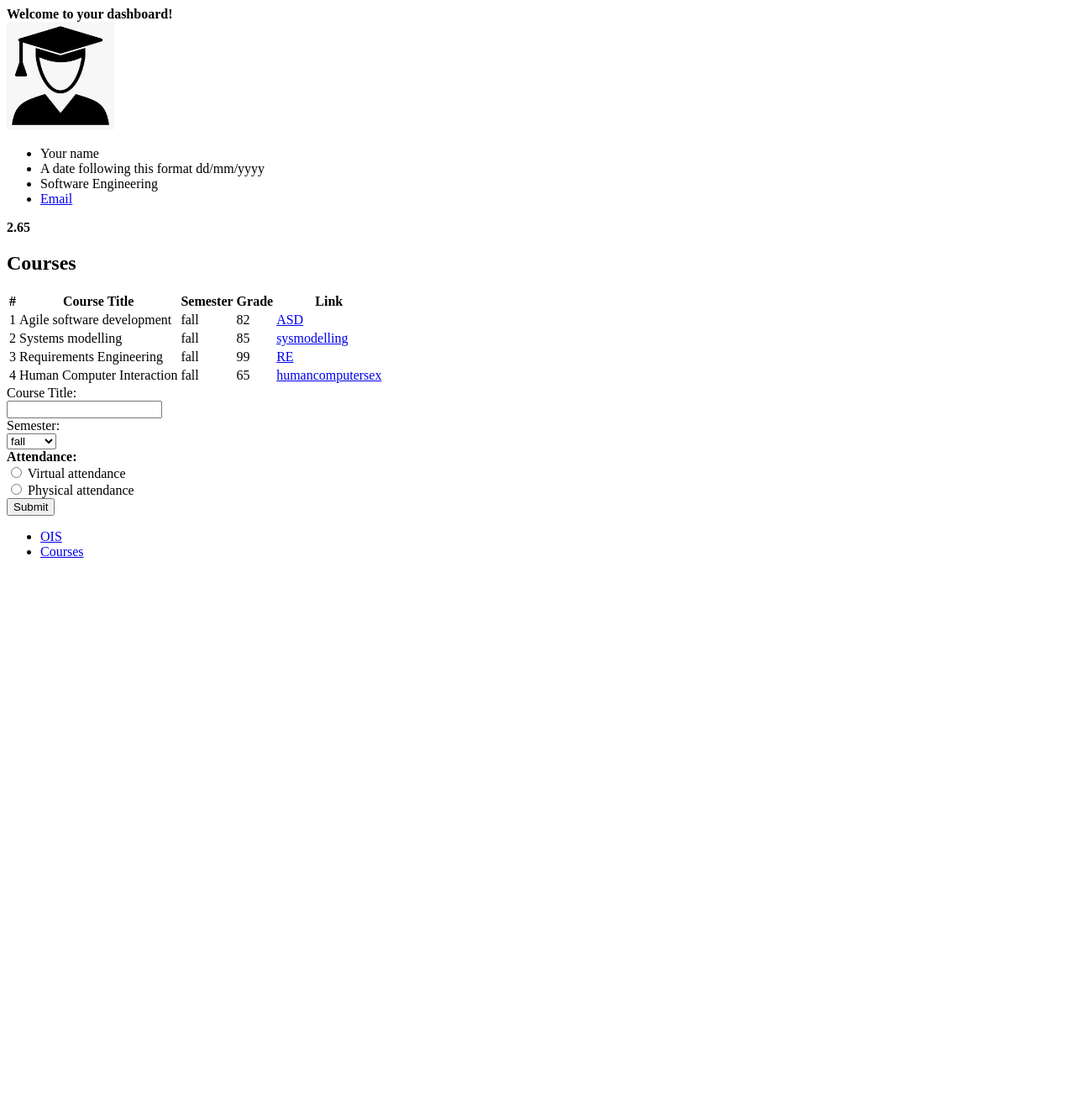
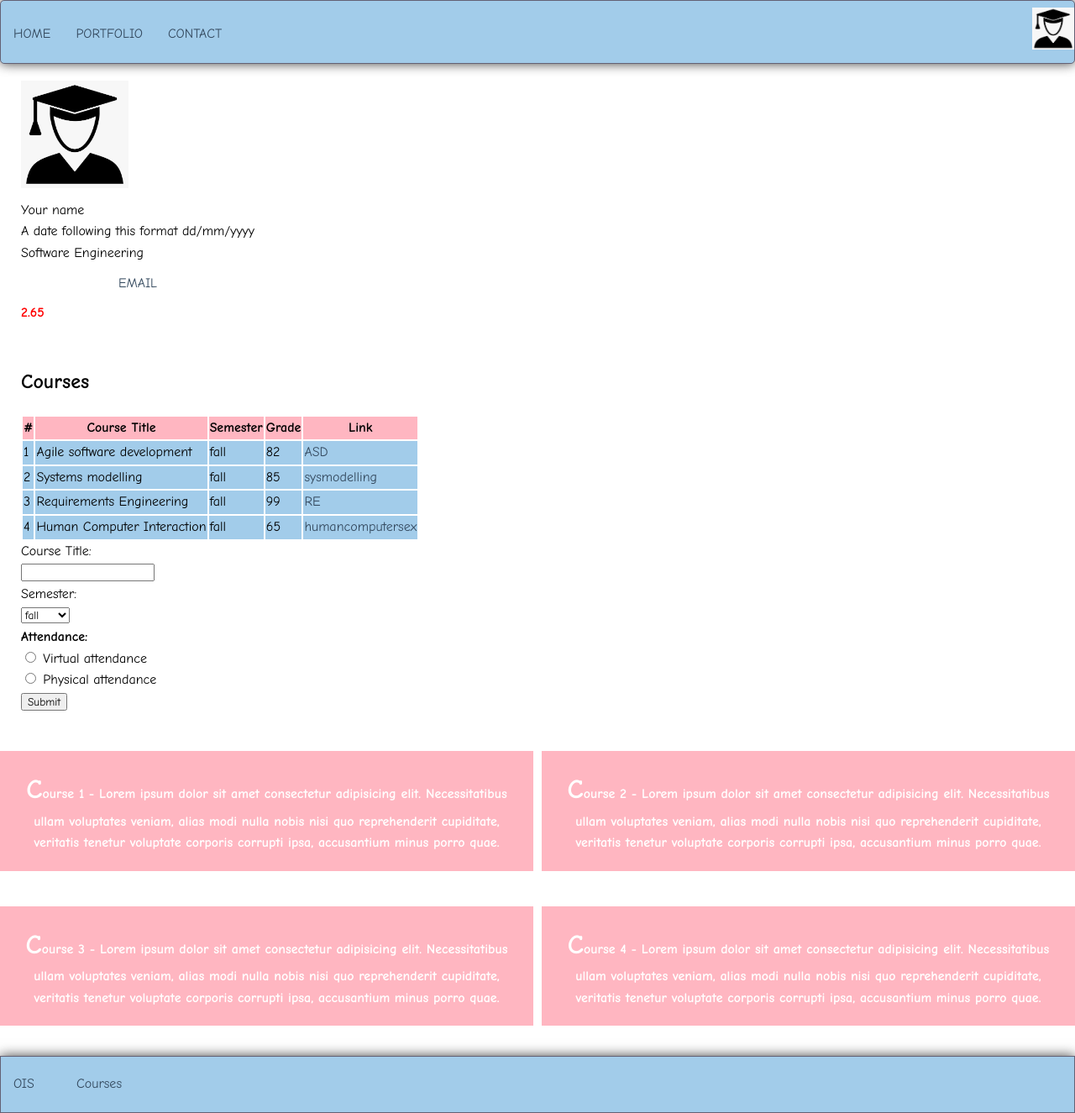
Before and after one commit to rauldsepp/WebAppDev, a plain HTML site: page index.html in a window 1280 px wide. Shown: the whole page at 84% size. Before the commit the page ends 800 px from the top, so only its background shows below. Drawn offline with Linux system fonts and the light colour scheme.

Commit message:
Add style.css

```diff
--- a/index.html
+++ b/index.html
@@ -4,26 +4,32 @@
     <meta charset="UTF-8">
     <meta name="viewport" content="width=device-width, initial-scale=1.0">
     <link rel="icon" href="res/images/favicon.ico">
+    <link rel="stylesheet" href="res/css/style.css">
     <title>My Dashboard</title>
 </head>
 <body>
-<header>
-    <strong>Welcome to your dashboard!</strong>
+<header class="header">
+    <ul class="nav">
+        <li><a href="#">Home</a></li>
+        <li><a href="#">Portfolio</a></li>
+        <li><a href="#">Contact</a></li>
+    </ul>
+    <a class="logo" href="#"><img src="res/images/me.png" width="50" height="50" alt="My picture"></a>
 </header>
 <section>
     <div>
         <img src="res/images/me.png" width="128" height="128" alt="My picture">
     </div>
-    <div>
+    <div class="nav">
         <ul>
             <li>Your name</li>
-            <li> A date following this format dd/mm/yyyy</li>
-            <li> Software Engineering </li>
+            <li>A date following this format dd/mm/yyyy</li>
+            <li>Software Engineering</li>
             <li><a href="mailto:rauldsepp@gmail.com">Email</a></li>
         </ul>
     </div>
     <div>
-        <strong>2.65</strong>
+        <strong class="grade">2.65</strong>
     </div>
 </section>
 <section>
@@ -87,8 +93,21 @@
         <input type="submit">
     </form>
 </section>
-<footer>
-    <ul>
+<div class="grid">
+
+    <p>Course 1 - Lorem ipsum dolor sit amet consectetur adipisicing elit. Necessitatibus ullam voluptates veniam, alias modi nulla nobis nisi quo reprehenderit cupiditate, veritatis tenetur voluptate corporis corrupti ipsa, accusantium minus porro quae.</p>
+
+    <p>Course 2 - Lorem ipsum dolor sit amet consectetur adipisicing elit. Necessitatibus ullam voluptates veniam, alias modi nulla nobis nisi quo reprehenderit cupiditate, veritatis tenetur voluptate corporis corrupti ipsa, accusantium minus porro quae.</p>
+
+
+    <p>Course 3 - Lorem ipsum dolor sit amet consectetur adipisicing elit. Necessitatibus ullam voluptates veniam, alias modi nulla nobis nisi quo reprehenderit cupiditate, veritatis tenetur voluptate corporis corrupti ipsa, accusantium minus porro quae.</p>
+
+    <p>Course 4 - Lorem ipsum dolor sit amet consectetur adipisicing elit. Necessitatibus ullam voluptates veniam, alias modi nulla nobis nisi quo reprehenderit cupiditate, veritatis tenetur voluptate corporis corrupti ipsa, accusantium minus porro quae.</p>
+
+
+</div>
+<footer class="footer">
+    <ul class="list">
         <li>
             <a href="https://ois2.ut.ee/" title="Avab ÕISi" target="_blank">OIS</a>
         </li>
--- /dev/null
+++ b/res/css/style.css
@@ -0,0 +1,162 @@
+* {
+    font-family: "Comic Sans MS", serif;
+    box-sizing: border-box;
+}
+body {
+    line-height: 1.6;
+    margin: 0;
+}
+ul {
+    margin: 0;
+    padding: 0;
+    list-style: none;
+}
+a {
+    color: #34495e;
+    text-decoration: none;
+}
+.logo {
+    margin: 0;
+    font-size: 1.1em;
+}
+section {
+    padding: 10px 15px;
+    margin: 10px;
+    display: block;
+}
+.header {
+    padding-top: .5em;
+    padding-bottom: .5em;
+    border: 1px solid #646174;
+    background-color: #a2ccea;
+    box-shadow: 0px 0px 14px 0px rgba(0, 0, 0, 0.75);
+    position: sticky;
+    top: 0;
+
+    /*
+    -webkit-box-shadow: 0px 0px 14px 0px rgba(0, 0, 0, 0.75);
+    -moz-box-shadow: 0px 0px 14px 0px rgba(0, 0, 0, 0.75);
+
+    -webkit-box-shadow and -moz-box-shadow were browser-specific box-shadow implementations for
+     WebKit browsers like Google Chrome and Safari, and mozilla firefox. Such prefixes are, usually
+     used, when a new CSS feature appears and disappears when the feature is fully supported by
+     the browser.
+
+     In short, concerning Vendor Prefixes (-webkit, -moz, etc.):
+       1- A new CSS feature appears;
+       2- Browsers test the feature;
+       3- Browsers add a prefix to it to allow using it;
+       4- There is no need for the prefix anymore when the feature is fully supported.
+     */
+
+    border-radius: 5px;
+}
+
+.nav {
+    margin-top: 5px;
+}
+
+.nav a {
+    padding: 10px 15px;
+    text-transform: uppercase;
+    text-align: center;
+    display: block;
+    color: #34495e;
+    font-size: .99em;
+}
+
+/* Pseudo-class selector */
+.nav a:hover {
+    background-color: #7ebeb6;
+    color: #092747;
+}
+
+@media (min-width: 800px) {
+    .header,
+    .nav {
+        display: flex;
+    }
+    .header {
+        flex-direction: column;
+        align-items: center;
+    }
+}
+@media (max-width: 800px) {
+    .logo {
+        display: none;
+    }
+}
+/*
+ Applies when the browser's width is 1000px wide or wider:
+ */
+
+@media (min-width: 1000px) {
+    .header {
+        flex-direction: row;
+        justify-content: space-between;
+    }
+}
+
+.grid {
+    margin: 20px auto;
+    width: 100%;
+    background-color: white;
+    display: grid;
+    grid-template-columns: auto auto;
+    /*
+      grid-template-columns - the grid-template-columns CSS property defines the numbers and
+      sizing functions of the grid columns.
+    */
+    gap: 10px 10px;
+    /*
+    gap: row-gap and column-gap.
+    */
+}
+
+.grid p {
+    background-color: lightpink;
+    color: white;
+    padding: 20px;
+    font-weight: bold;
+    text-align: center;
+}
+
+@media (max-width: 500px) {
+    .grid {
+        grid-template-columns: auto;
+    }
+}
+
+p:hover {
+    text-shadow: 2px 2px red;
+}
+
+div strong {
+    color: red;
+}
+
+tr > th {
+    background-color: lightpink;
+}
+
+td {
+    background-color: #a2ccea;
+}
+
+p::first-letter {
+    font-size: xx-large;
+}
+
+.footer{
+    border: 1px solid #646174;
+    background-color: #a2ccea;
+    box-shadow: 0px 0px 14px 0px rgba(0, 0, 0, 0.75);
+    padding: 20px 0 20px 0;
+}
+.footer .list {
+    display: flex;
+    flex-direction: row;
+    gap: 50px;
+    align-items: center;
+    margin-left: 15px;
+}
```
